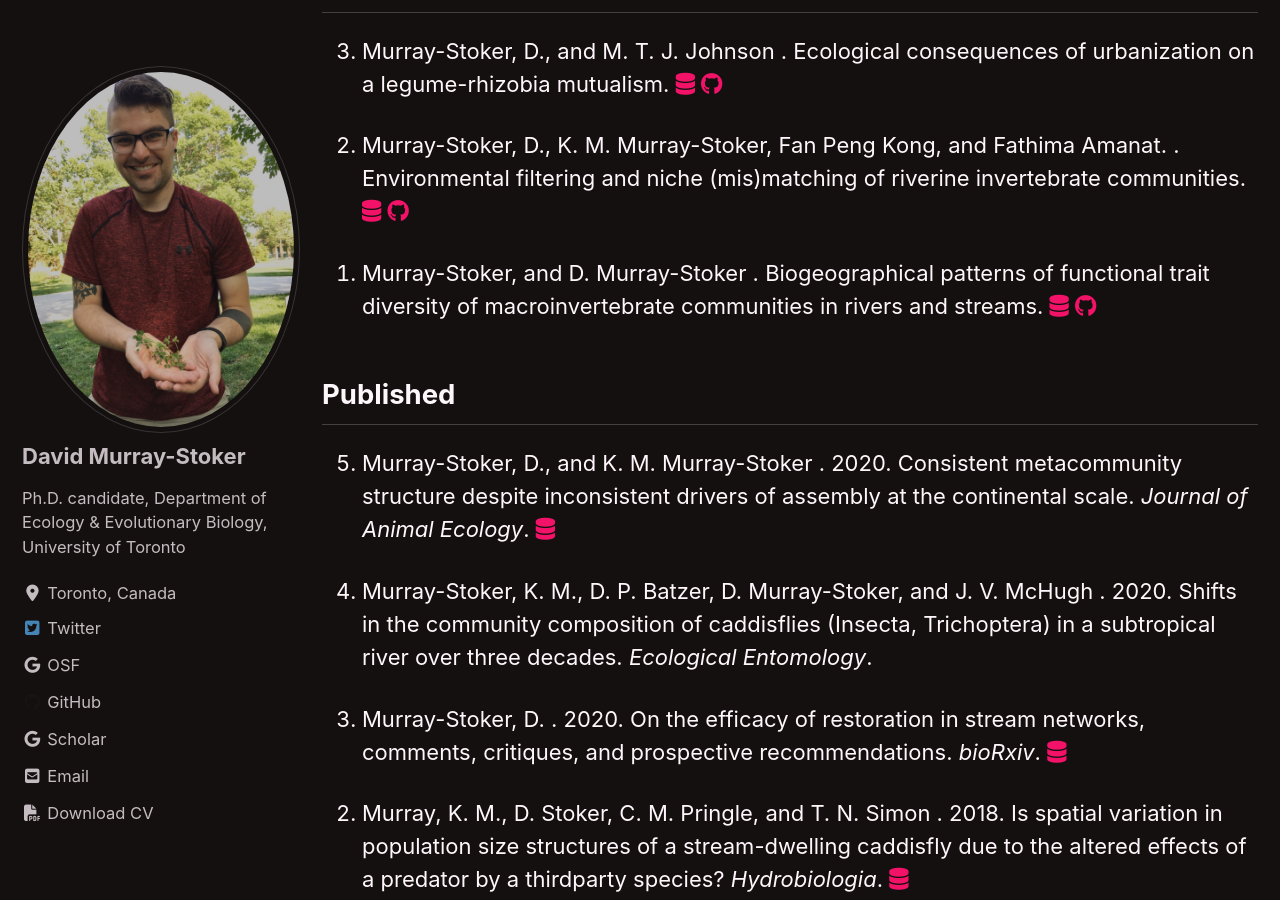
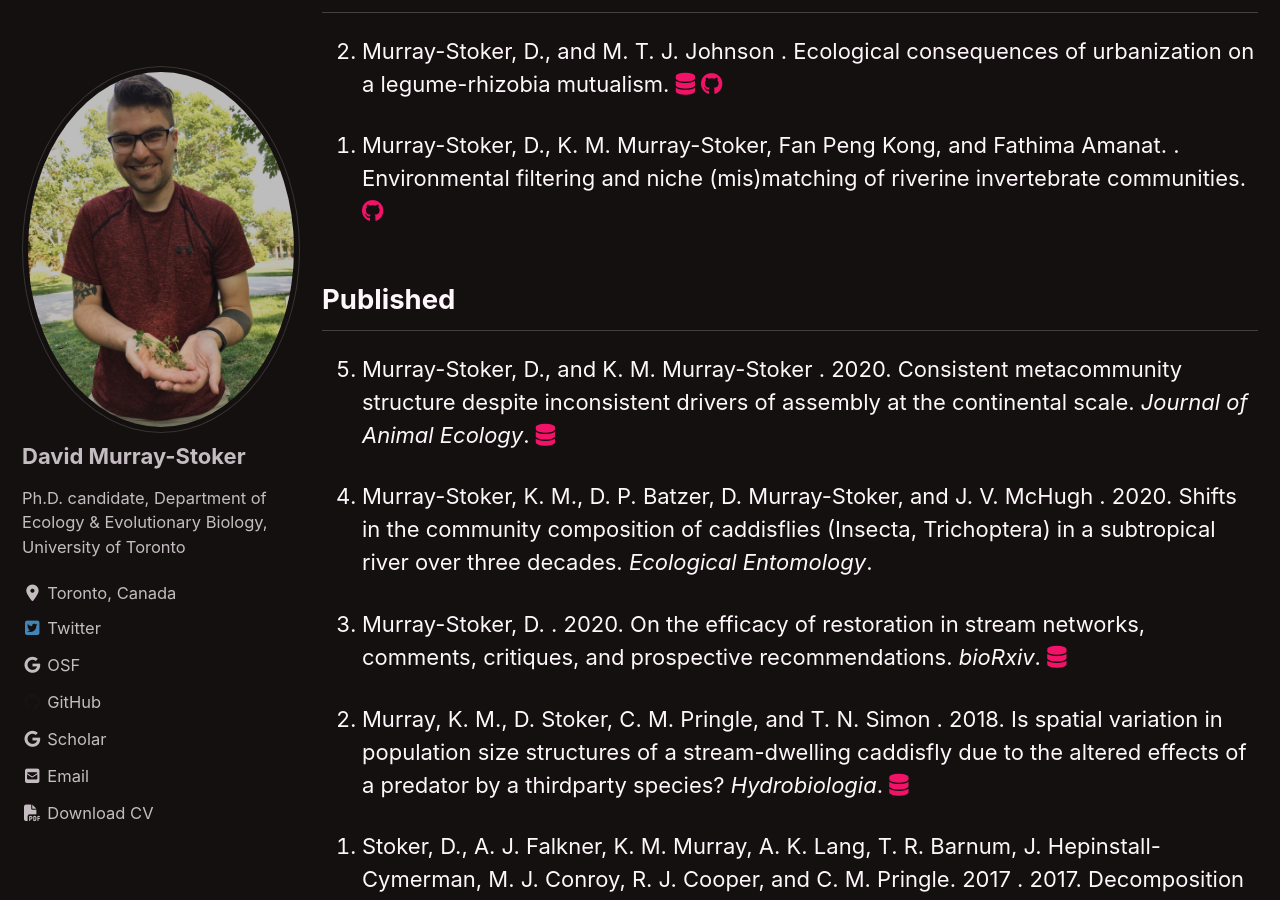
Before and after one commit to dmurraystoker/dmurraystoker.github.io, a Jekyll site: the page built from _pages/open_science.md, in a window 1280 px wide and 900 px high, scrolled down 619 px. Built offline with Jekyll 4.4.1, drawn with Linux system fonts in a browser that asks for light colours; cached includes are drawn as plain includes; nearby versions of some CDN libraries.

Commit message:
Update data_code-IP.yaml

```diff
--- a/_data/data_code-IP.yaml
+++ b/_data/data_code-IP.yaml
@@ -9,13 +9,6 @@
 - id: Murray-Stoker_et_al_IP
   authors: Murray-Stoker, D., K. M. Murray-Stoker, Fan Peng Kong, and Fathima Amanat.
   title: Environmental filtering and niche (mis)matching of riverine invertebrate communities.
-  data-url: https://osf.io/v26rm/
   github: https://github.com/dmurraystoker/NRSA-DisEQ
 
-- id: Murray-Stoker_Murray-Stoker_IP
-  authors: Murray-Stoker, and D. Murray-Stoker
-  title: Biogeographical patterns of functional trait diversity of macroinvertebrate communities in rivers and streams.
-  data-url: https://osf.io/62je8/
-  github: https://github.com/dmurraystoker/NRSA-FD
-
 ---
```
